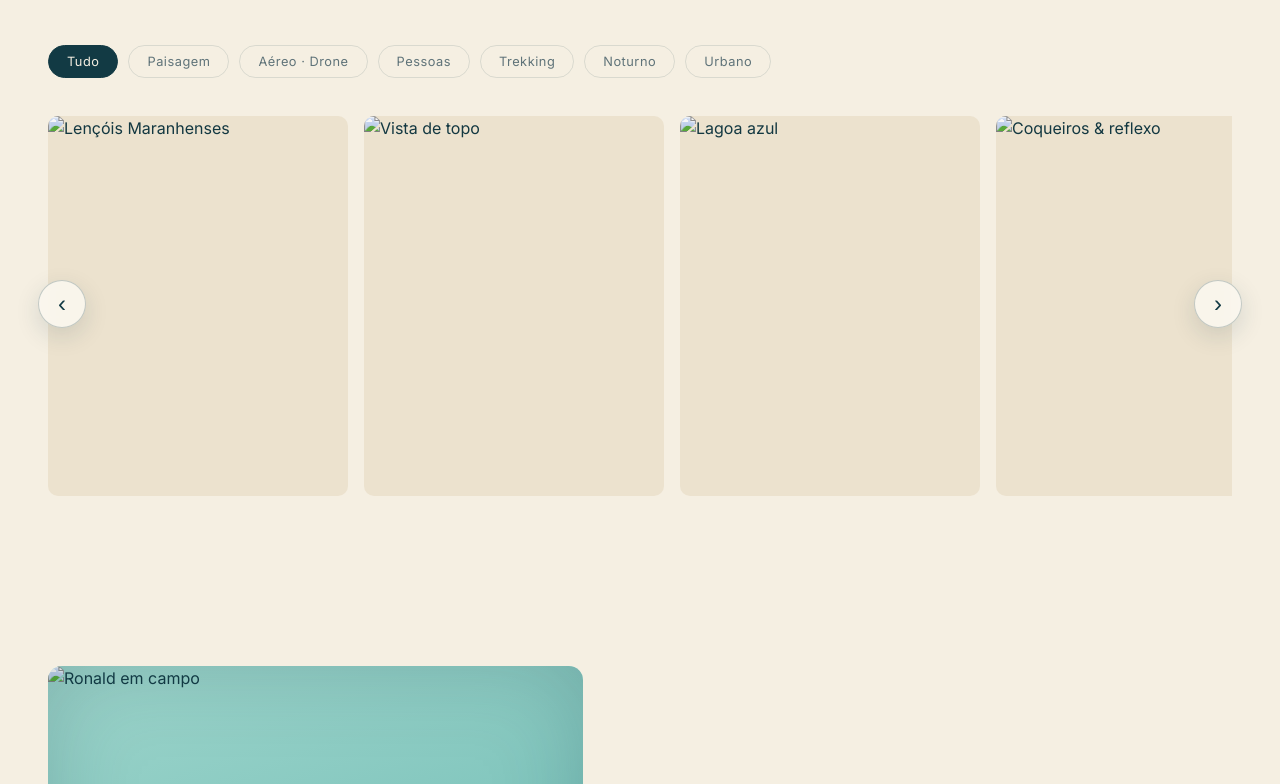
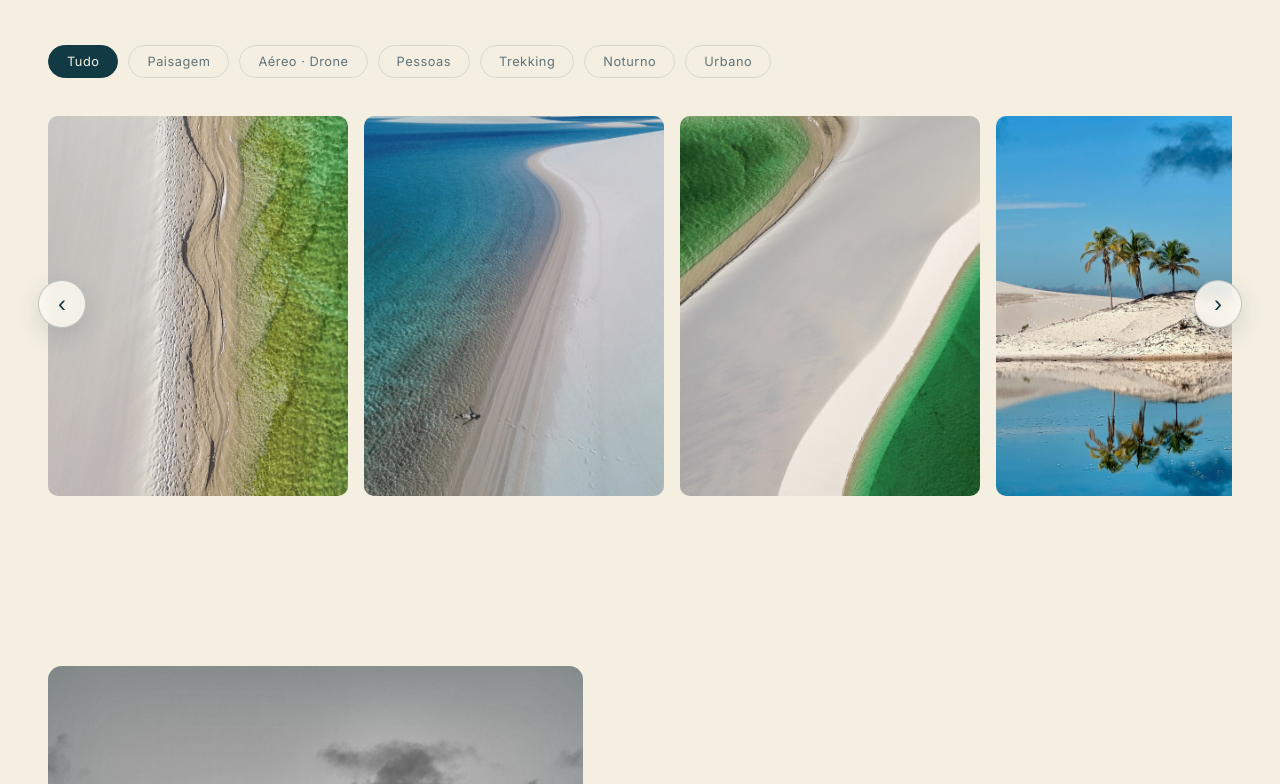
Before and after one commit to joaopedroseba/ronaldlencois, a plain HTML site: page index.html in a window 1280 px wide. Shown: the part 1476-2260 px from the top of the page. Drawn offline with Linux system fonts and the light colour scheme.

Commit message:
Update image paths in index.html

```diff
--- a/index.html
+++ b/index.html
@@ -10,7 +10,7 @@
 <!-- Open Graph -->
 <meta property="og:title" content="Ronald Lençóis · Fotografia & Audiovisual" />
 <meta property="og:description" content="Fotografia, drone e vídeo nos Lençóis Maranhenses." />
-<meta property="og:image" content="images/Capa/capa-ronald.jpg" />
+<meta property="og:image" content="images/capa-ronald.jpg" />
 <meta property="og:type" content="website" />
 
 <link rel="preconnect" href="https://fonts.googleapis.com" />
@@ -404,7 +404,7 @@ footer{border-top:1px solid var(--line);padding:50px 0 40px}
 
 <!-- HERO -->
 <section class="hero" id="top">
-  <div class="hero-bg"><img src="images/Capa/capa-ronald.jpg" alt="Ronald Lençóis" /></div>
+  <div class="hero-bg"><img src="images/capa-ronald.jpg" alt="Ronald Lençóis" /></div>
   <div class="wrap hero-content">
     <span class="eyebrow">Fotografia &amp; Audiovisual · Lençóis Maranhenses</span>
     <h1 class="serif"><span class="l1">Ronald</span><span class="l2">Lençóis</span></h1>
@@ -462,7 +462,7 @@ footer{border-top:1px solid var(--line);padding:50px 0 40px}
   <div class="wrap">
     <div class="about">
       <div class="about-img reveal">
-        <img src="images/Sobre/ronald-sobre.jpg" alt="Ronald em campo" />
+        <img src="images/sobre-ronald.jpg" alt="Ronald em campo" />
         <span class="about-tag">📷 Em campo · Lençóis Maranhenses</span>
       </div>
       <div class="about-body reveal">
@@ -489,7 +489,7 @@ footer{border-top:1px solid var(--line);padding:50px 0 40px}
     </div>
     <div class="spec-grid">
       <div class="spec reveal">
-        <div class="spec-thumb trek"><img src="images/Trekking/10-trekking-dunas.jpg" alt="Trekking nas dunas" loading="lazy"/><span class="ic">🥾</span></div>
+        <div class="spec-thumb trek"><img src="images/trekking-dunas.jpg" alt="Trekking nas dunas" loading="lazy"/><span class="ic">🥾</span></div>
         <div class="spec-body">
           <h3 class="serif">Trekking &amp; <em>travessias</em></h3>
           <p>Registro a caminhada inteira — das dunas ao pôr do sol nas lagoas. Acompanho o grupo no percurso e capturo o esforço, a paisagem e a chegada.</p>
@@ -497,7 +497,7 @@ footer{border-top:1px solid var(--line);padding:50px 0 40px}
         </div>
       </div>
       <div class="spec reveal">
-        <div class="spec-thumb kite"><img src="images/Kitesurf/05-sertoes-kite.jpg" alt="Kitesurf nos Sertões" loading="lazy"/><span class="ic">🪁</span></div>
+        <div class="spec-thumb kite"><img src="images/kitesurf-sertoes.jpg" alt="Kitesurf nos Sertões" loading="lazy"/><span class="ic">🪁</span></div>
         <div class="spec-body">
           <h3 class="serif">Kitesurf &amp; <em>esporte</em></h3>
           <p>Experiência captando kitesurf em cheio: manobras, água e vento nos Lençóis e Sertões. Foto e vídeo pensados pra quem vive o esporte.</p>
@@ -645,29 +645,29 @@ footer{border-top:1px solid var(--line);padding:50px 0 40px}
 ------------------------------------------------------------------------------- */
 const SHOTS=[
   // — Lençóis Maranhenses · aéreo/drone —
-  {src:"images/Trabalhos/Lencois%20Maranhenses/03-lencois-aereo.jpg", t:"Lençóis Maranhenses", c:"Aéreo · Drone", f:"aereo"},
-  {src:"images/Trabalhos/Lencois%20Maranhenses/09-drone-topo.jpg",    t:"Vista de topo",       c:"Aéreo · Drone", f:"aereo"},
-  {src:"images/Trabalhos/Lencois%20Maranhenses/11-laguna-aves.jpg",   t:"Lagoa azul",          c:"Aéreo · Drone", f:"aereo"},
+  {src:"images/lencois-1.jpg", t:"Lençóis Maranhenses", c:"Aéreo · Drone", f:"aereo"},
+  {src:"images/lencois-2.jpg",    t:"Vista de topo",       c:"Aéreo · Drone", f:"aereo"},
+  {src:"images/lencois-3.jpg",   t:"Lagoa azul",          c:"Aéreo · Drone", f:"aereo"},
   // — Lençóis · paisagem & pessoas —
-  {src:"images/Trabalhos/04-coqueiros-reflexo.jpg",                   t:"Coqueiros & reflexo", c:"Lençóis",       f:"paisagem"},
-  {src:"images/Trabalhos/Lencois%20Maranhenses/lencois-1476.jpg",     t:"Deserto de água",     c:"Lençóis",       f:"paisagem"},
-  {src:"images/Trabalhos/trabalho-14342.jpg",                        t:"Entre dunas",          c:"Lençóis",       f:"paisagem"},
-  {src:"images/Trabalhos/Lencois%20Maranhenses/12-banho-laguna.jpg",  t:"Banho de lagoa",     c:"Lençóis",       f:"pessoas"},
-  {src:"images/Trabalhos/Lencois%20Maranhenses/niver-lencois-4.jpg",  t:"Ensaio nas dunas",   c:"Lençóis",       f:"pessoas"},
-  {src:"images/Trabalhos/Lencois%20Maranhenses/niver-lencois-5.jpg",  t:"Fim de tarde",       c:"Lençóis",       f:"pessoas"},
-  {src:"images/Trabalhos/Lencois%20Maranhenses/niver-lencois-20.jpg", t:"Retrato ao pôr do sol",c:"Lençóis",     f:"pessoas"},
-  {src:"images/Trabalhos/Lencois%20Maranhenses/niver-lencois-40.jpg", t:"Ensaio nos Lençóis", c:"Lençóis",       f:"pessoas"},
-  {src:"images/Trabalhos/sertoes-kitesurf-caio-graca.jpg",           t:"Kitesurf · Sertões",  c:"Esporte",       f:"pessoas"},
+  {src:"images/trabalhos-coqueiros.jpg",                   t:"Coqueiros & reflexo", c:"Lençóis",       f:"paisagem"},
+  {src:"images/lencois-4.jpg",     t:"Deserto de água",     c:"Lençóis",       f:"paisagem"},
+  {src:"images/trabalhos-dunas.jpg",                        t:"Entre dunas",          c:"Lençóis",       f:"paisagem"},
+  {src:"images/lencois-5.jpg",  t:"Banho de lagoa",     c:"Lençóis",       f:"pessoas"},
+  {src:"images/lencois-6.jpg",  t:"Ensaio nas dunas",   c:"Lençóis",       f:"pessoas"},
+  {src:"images/lencois-7.jpg",  t:"Fim de tarde",       c:"Lençóis",       f:"pessoas"},
+  {src:"images/lencois-8.jpg", t:"Retrato ao pôr do sol",c:"Lençóis",     f:"pessoas"},
+  {src:"images/lencois-9.jpg", t:"Ensaio nos Lençóis", c:"Lençóis",       f:"pessoas"},
+  {src:"images/trabalhos-kitesurf-caio.jpg",           t:"Kitesurf · Sertões",  c:"Esporte",       f:"pessoas"},
   // — Trekking · travessias —
-  {src:"images/Trekking/trekking-1081.jpg",                          t:"Travessia das dunas", c:"Trekking",      f:"trekking"},
-  {src:"images/Trekking/trekking-20.jpg",                            t:"Trilha ao amanhecer", c:"Trekking",      f:"trekking"},
-  {src:"images/Trekking/trekking-23.jpg",                            t:"Caminho nas dunas",   c:"Trekking",      f:"trekking"},
+  {src:"images/trekking-1081.jpg",                          t:"Travessia das dunas", c:"Trekking",      f:"trekking"},
+  {src:"images/trekking-20.jpg",                            t:"Trilha ao amanhecer", c:"Trekking",      f:"trekking"},
+  {src:"images/trekking-23.jpg",                            t:"Caminho nas dunas",   c:"Trekking",      f:"trekking"},
   // — Noturno · céu estrelado —
-  {src:"images/Trabalhos/Noturno/01-via-lactea.jpg",                 t:"Via Láctea",          c:"Céu noturno",   f:"noturno"},
-  {src:"images/Trabalhos/Noturno/noturno-0521.jpg",                  t:"Céu estrelado",       c:"Noturno",       f:"noturno"},
-  {src:"images/Trabalhos/Noturno/noturno-9557.jpg",                  t:"Noite nos Lençóis",   c:"Noturno",       f:"noturno"},
+  {src:"images/noturno-vialactea.jpg",                 t:"Via Láctea",          c:"Céu noturno",   f:"noturno"},
+  {src:"images/noturno-0521.jpg",                  t:"Céu estrelado",       c:"Noturno",       f:"noturno"},
+  {src:"images/noturno-9557.jpg",                  t:"Noite nos Lençóis",   c:"Noturno",       f:"noturno"},
   // — Urbano —
-  {src:"images/Trabalhos/06-rocinha.jpg",                            t:"Rocinha",             c:"Rio de Janeiro",f:"urbano"},
+  {src:"images/trabalhos-rocinha.jpg",                            t:"Rocinha",             c:"Rio de Janeiro",f:"urbano"},
 ];
 
 /* ---------- BUILD GALLERY ---------- */
```
